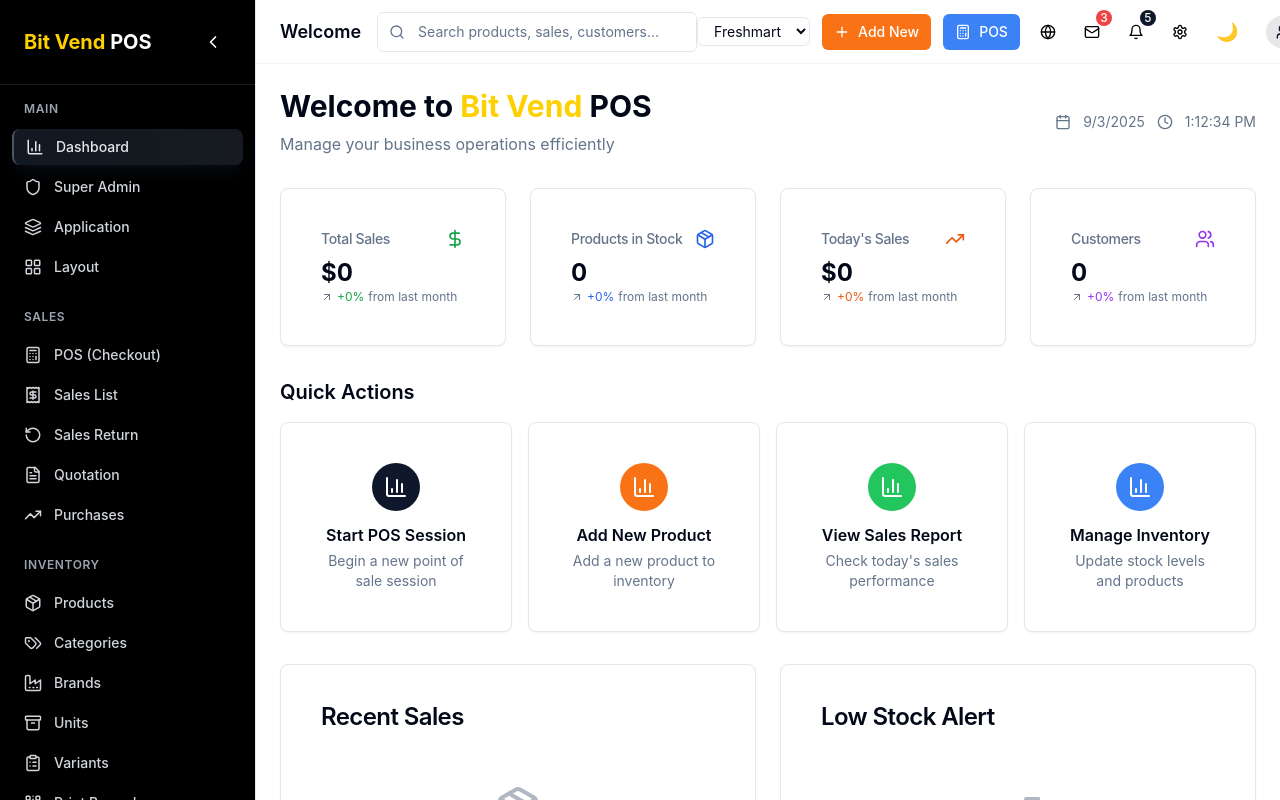
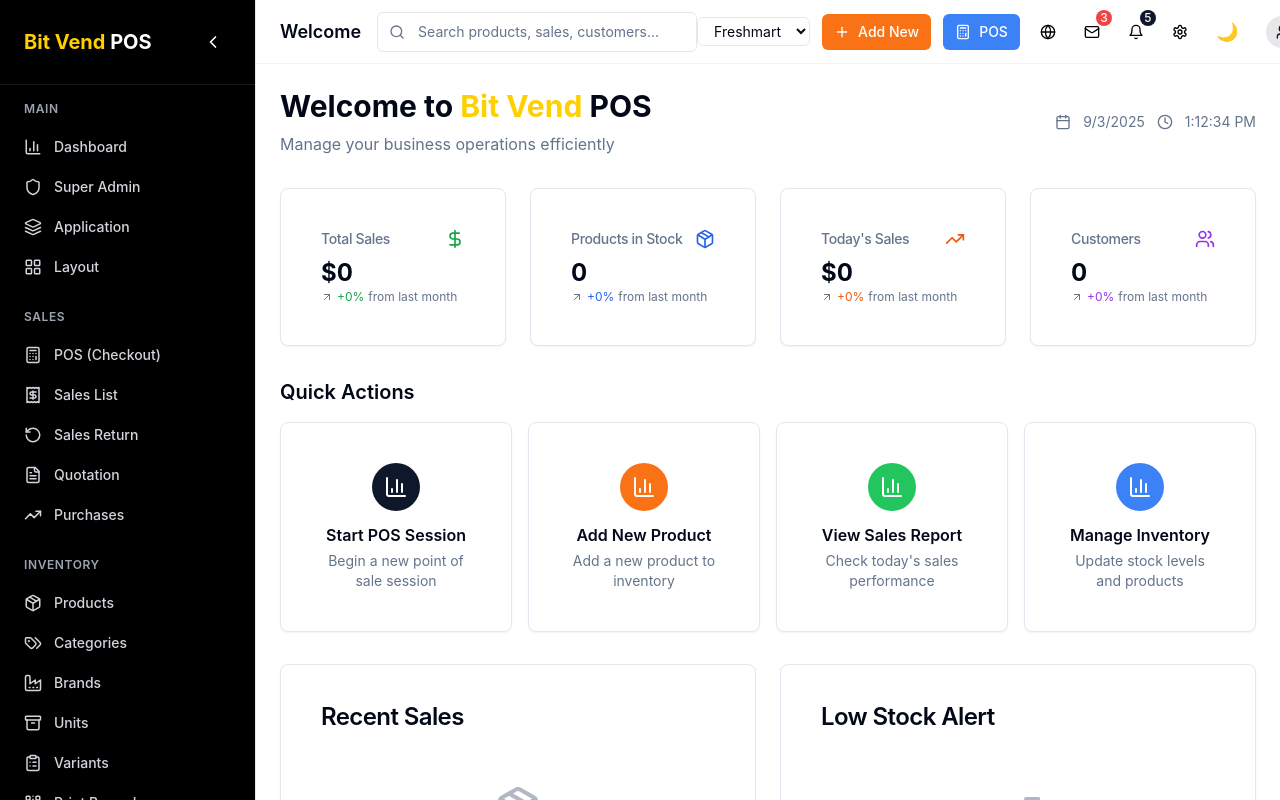
Before and after one commit to bildardokeyo-a11y/bit-vend-pos, a React (Vite) app: page / in a window 1280 px wide. Built offline with nearby package versions, Linux system fonts and the light colour scheme.

Commit message:
Remove dashboard highlight

```diff
--- a/src/components/layout/Sidebar.tsx
+++ b/src/components/layout/Sidebar.tsx
@@ -187,7 +187,7 @@ const Sidebar: React.FC<SidebarProps> = ({ collapsed, onToggle }) => {
               <ul className="space-y-1 px-3">
                 {section.items.map((item) => {
                   const Icon = item.icon;
-                  const isActive = location.pathname === item.href;
+                  const isActive = false; // Removed default highlighting
 
                   return (
                     <li key={item.href}>
```
